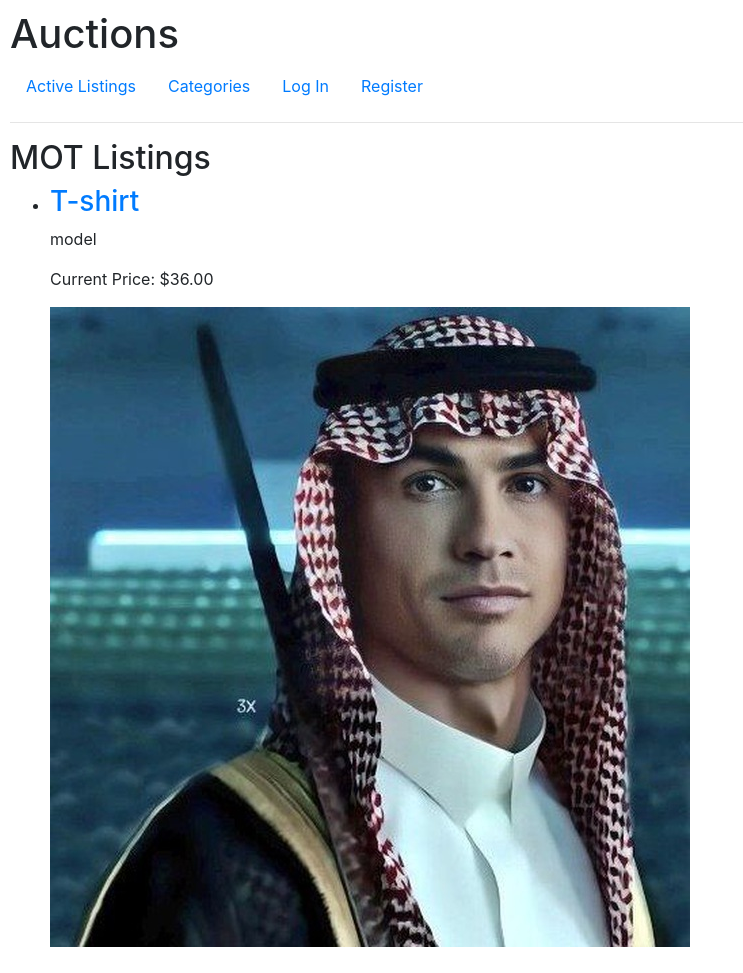
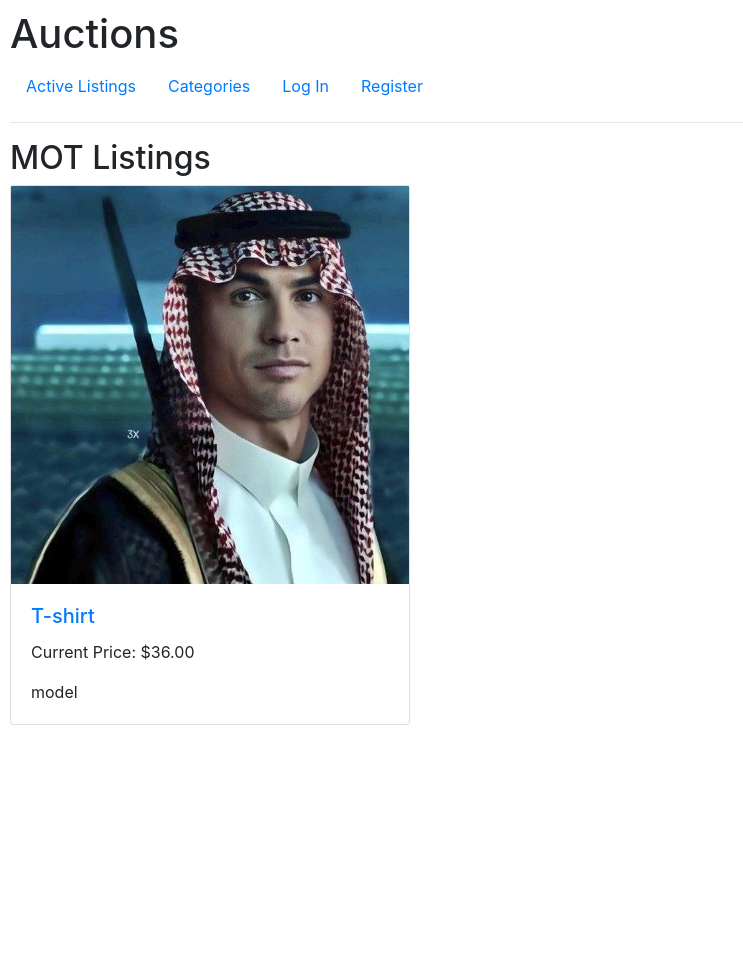
Before and after one commit to abduhafiz1993/Django-Framework-, a Django app: page /category/MOT/ in a window 1280 px wide. Shown: the whole page, without its empty margins (0-743 px from the left). After the commit the page ends 725 px from the top, so only its background shows below. Run offline with Django 3.2, Linux system fonts and the light colour scheme; data comes from the database, SQL or seed files in the repository; some libraries are stand-ins or nearby versions.

Commit message:
some css updae

```diff
--- a/commerce/commerce/auctions/templates/auctions/catalisting.html
+++ b/commerce/commerce/auctions/templates/auctions/catalisting.html
@@ -5,18 +5,22 @@
 {% block body %}
   <h2>{{ category }} Listings</h2>
   {% if active_listings %}
-    <ul>
-      {% for listing in active_listings %}
-        <li>
-          <h3><a href="{% url 'listing' pk=listing.pk %}">{{ listing.title }}</a></h3>
-          <p>{{ listing.description }}</p>
-          <p>Current Price: ${{ listing.current_price }}</p>
-          {% if listing.image %}
+  <div class="row row-cols-1 row-cols-md-3 g-4">
+    {% for listing in active_listings %}
+    <div class="col">
+      <div class="card">
+        {% if listing.image %}
             <img src="{{ listing.image.url }}" alt="{{ listing.title }}">
-          {% endif %}
-        </li>
-      {% endfor %}
-    </ul>
+        {% endif %}
+        <div class="card-body">
+          <h5 class="card-title"><a href="{% url 'listing' pk=listing.pk %}">{{ listing.title }}</a></h5>
+          <p class="card-text">Current Price: ${{ listing.current_price }}</p>
+          <p class="card-text">{{ listing.description }}</p>
+        </div>
+      </div>
+    </div>
+    {% endfor%}
+  </div>
   {% else %}
     <p>No active listings in this category.</p>
   {% endif %}
```
